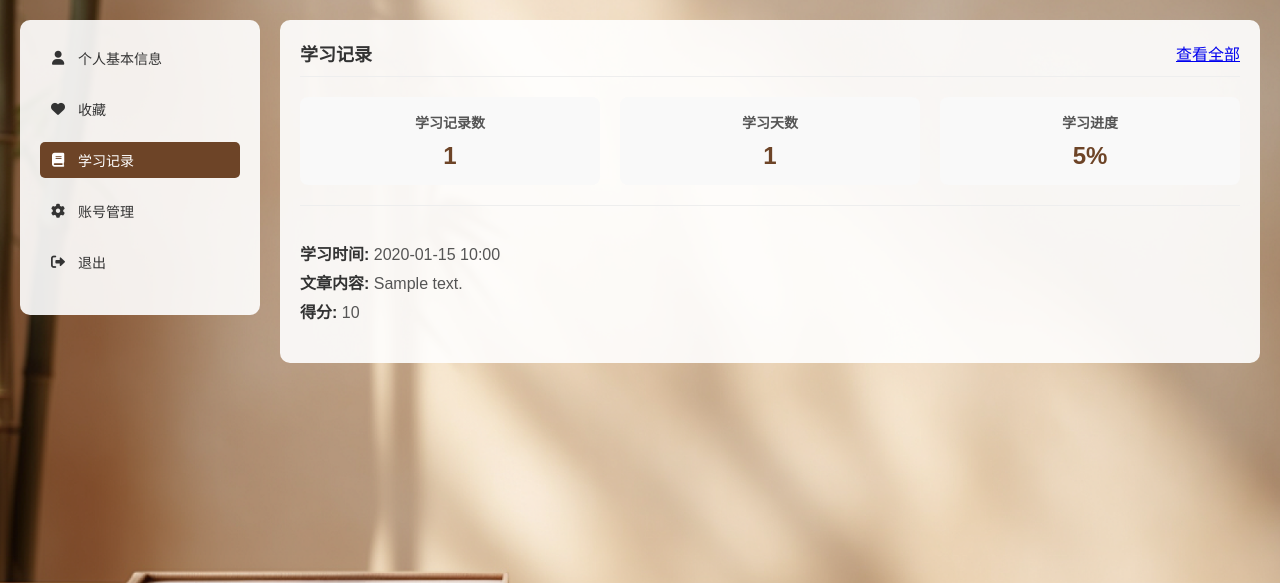
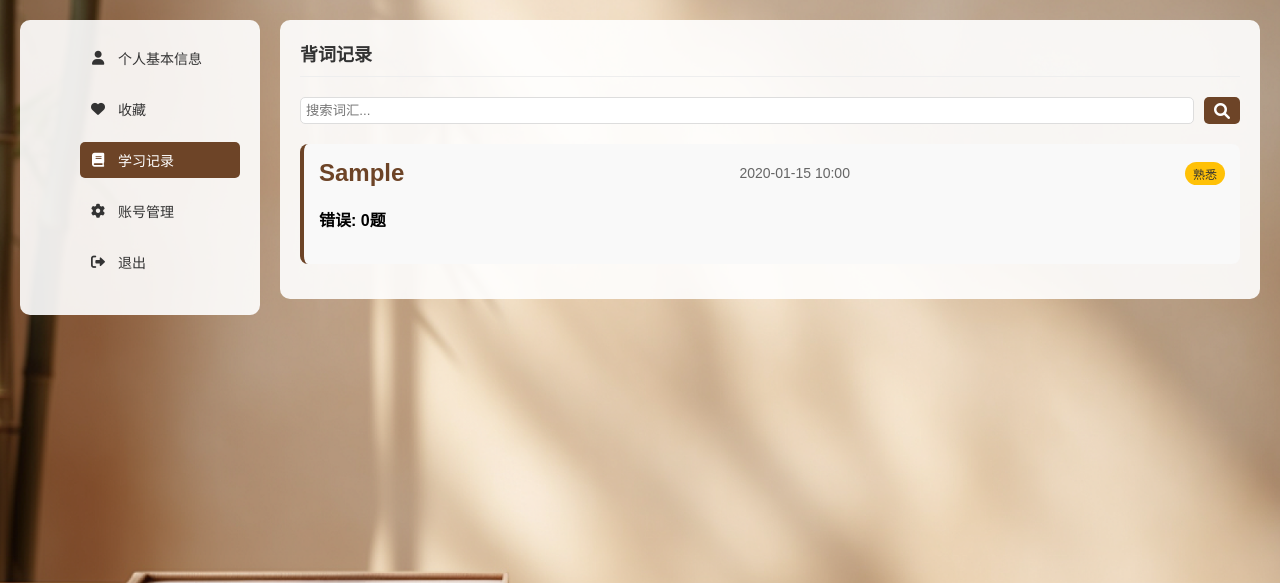
Before and after one commit to Z-feifei/Classical_Chinese_writing_and_reciting_assistant, a Flask app: page /profile in a window 1280 px wide, after a click on "学习记录". Shown: the part 59-642 px from the top of the page. Run offline with Flask 3, Linux system fonts and the light colour scheme; the visitor is signed in with stand-in values (Sample User, id 1); tables that the repository leaves empty hold one stand-in row (values such as "Sample post"); parts of the project's set-up code (start-up, migrations or seed data) failed here and were passed over.

Commit message:
实现了背词记录

```diff
--- a/main.py
+++ b/main.py
@@ -157,6 +157,21 @@ class RecitationProgress(db.Model):
 
     # 关系
     user = db.relationship('User', backref=db.backref('progress', lazy=True, cascade='all, delete-orphan'))
+    particle = db.relationship('LexicalParticle')
+
+# 用户背词记录模型
+class VocabularyRecord(db.Model):
+    __tablename__ = 'vocabulary_records'
+
+    id = db.Column(db.Integer, primary_key=True)
+    user_id = db.Column(db.Integer, db.ForeignKey('users.id'), nullable=False)
+    particle_id = db.Column(db.Integer, db.ForeignKey('lexical_particles.id'), nullable=False)
+    study_time = db.Column(db.DateTime, default=datetime.utcnow)
+    wrong_example_ids = db.Column(db.JSON)  # 存储答错的例句ID
+    correct_answer_ids = db.Column(db.JSON)  # 存储正确答案的释义ID
+    user_answers = db.Column(db.JSON)  # 存储用户选择的答案
+
+    # 关系
     particle = db.relationship('LexicalParticle')
 
 # 验证码存储（实际项目中建议使用Redis）
@@ -487,6 +502,11 @@ def recite():
                     'pos': pos.category
                 })
 
+        # 准备记录错误题目信息
+        wrong_example_ids = []
+        correct_answer_ids = []
+        user_answers = []
+
         # 检查每个例句对应的答案
         for pos in current_particle.parts_of_speech:
             for definition in pos.definitions:
@@ -495,8 +515,20 @@ def recite():
                     if answer_key in answers:
                         selected_def = int(answers[answer_key])
                         is_correct = selected_def == definition.id
+
+                        # 记录用户答案
+                        user_answers.append({
+                            'example_id': example.id,
+                            'selected_answer': selected_def,
+                            'correct_answer': definition.id,
+                            'is_correct': is_correct
+                        })
+
+                        # 记录错误题目
                         if not is_correct:
                             correct = False
+                            wrong_example_ids.append(example.id)
+                            correct_answer_ids.append(definition.id)
 
                         # 记录详情
                         details.append({
@@ -529,6 +561,18 @@ def recite():
             progress.mastery_level = max(0, (progress.mastery_level or 0) - 1)
             flash('部分回答错误，请继续努力！', 'error')
 
+        # 创建学习记录
+        record = VocabularyRecord(
+            user_id=user_id,
+            particle_id=current_particle.id,
+            study_time=datetime.utcnow(),
+            wrong_example_ids=wrong_example_ids,
+            correct_answer_ids=correct_answer_ids,
+            user_answers=user_answers
+        )
+        db.session.add(record)
+
+        # 提交所有数据库更改
         db.session.commit()
 
         # 如果全部正确，移动到下一个词汇
@@ -597,6 +641,65 @@ def recite():
                            progress=progress)
 
 
+@app.route('/api/vocabulary_records', methods=['GET'])
+@login_required
+def get_vocabulary_records():
+    search_term = request.args.get('q', '').strip()
+    user_id = session['user_id']
+
+    # 基础查询
+    base_query = VocabularyRecord.query.filter_by(user_id=user_id)
+
+    # 添加搜索过滤
+    if search_term:
+        base_query = base_query.join(LexicalParticle).filter(
+            LexicalParticle.character.like(f'%{search_term}%')
+        )
+
+    # 按时间排序
+    records = base_query.order_by(VocabularyRecord.study_time.desc()).all()
+
+    # 获取所有相关词汇的ID
+    particle_ids = [record.particle_id for record in records]
+
+    # 一次性查询所有相关词汇的学习进度
+    progress_records = RecitationProgress.query.filter(
+        RecitationProgress.user_id == user_id,
+        RecitationProgress.particle_id.in_(particle_ids)
+    ).all()
+
+    # 创建进度映射字典：particle_id -> progress
+    progress_map = {progress.particle_id: progress for progress in progress_records}
+
+    # 处理记录
+    records_data = []
+    for record in records:
+        particle = LexicalParticle.query.get(record.particle_id)
+
+        # 获取该词汇的学习进度
+        progress = progress_map.get(record.particle_id)
+
+        # 获取错误题目详情
+        wrong_items = []
+        if record.wrong_example_ids and record.correct_answer_ids:
+            for idx, example_id in enumerate(record.wrong_example_ids):
+                example = Example.query.get(example_id)
+                correct_answer = Definition.query.get(record.correct_answer_ids[idx])
+                wrong_items.append({
+                    'example': example.example,
+                    'correct_answer': correct_answer.definition
+                })
+
+        records_data.append({
+            'id': record.id,
+            'study_time': record.study_time.strftime('%Y-%m-%d %H:%M'),
+            'character': particle.character,
+            'mastery_level': progress.mastery_level if progress else 0,
+            'wrong_count': len(record.wrong_example_ids),
+            'wrong_items': wrong_items
+        })
+
+    return jsonify(records_data)
 @app.route('/familiar')
 def familiar():
     file_path = os.path.join(app.static_folder, 'images', 'carousel2.png')
--- a/templates/profile.html
+++ b/templates/profile.html
@@ -51,7 +51,7 @@
         }
         .sidebar-menu {
             list-style: none;
-            padding: 0;
+
             margin: 0;
         }
         .sidebar-menu li {
@@ -67,7 +67,7 @@
             border-radius: 5px;
             transition: background-color 0.3s;
         }
-        .sidebar-menu li a:hover, .sidebar-menu li a.active {
+        .sidebar-menu极 a:hover, .sidebar-menu li a.active {
             background-color: #6d4427;
             color: white;
         }
@@ -146,7 +146,7 @@
         .editable-field {
             display: flex;
             align-items: center;
-            gap: 10px;
+            gap: 10px
         }
         .editable-field input {
             border: 1px solid #ddd;
@@ -175,48 +175,6 @@
         }
         .cancel-btn {
             background-color: #dc3545;
-        }
-        .study-stats {
-            display: flex;
-            gap: 20px;
-            margin-bottom: 20px;
-        }
-        .stat-card {
-            flex: 1;
-            background-color: #f9f9f9;
-            border-radius: 8px;
-            padding: 15px;
-            text-align: center;
-        }
-        .stat-card h3 {
-            margin: 0 0 10px 0;
-            font-size: 14px;
-            color: #555;
-        }
-        .stat-card .value {
-            font-size: 24px;
-            font-weight: bold;
-            color: #6d4427;
-        }
-        .record-list {
-            border-top: 1px solid #eee;
-            padding-top: 15px;
-            max-height: 400px;
-            overflow-y: auto;
-        }
-        .record-item {
-            border-bottom: 1px solid #eee;
-            padding: 15px 0;
-        }
-        .record-item:last-child {
-            border-bottom: none;
-        }
-        .record-item p {
-            margin: 5px 0;
-            color: #555;
-        }
-        .record-item strong {
-            color: #333;
         }
         .action-btn {
             background-color: #6d4427;
@@ -313,6 +271,7 @@
             padding: 5px;
             border: 1px solid #ddd;
             border-radius: 5px;
+            flex: 1;
         }
         .search-box button {
             padding: 5px 10px;
@@ -323,9 +282,77 @@
             cursor: pointer;
         }
 
-        .search-box .show-all-btn {
-            margin-left: 10px;
-            background-color: #28a745;
+        /* 背词记录区域 */
+        .vocabulary-records-container {
+            margin-top: 20px;
+        }
+
+        .vocabulary-record {
+            background-color: #f9f9f9;
+            border-radius: 8px;
+            padding: 15px;
+            margin-bottom: 15px;
+            border-left: 4px solid #6d4427;
+        }
+
+        .record-header {
+            display: flex;
+            justify-content: space-between;
+            align-items: center;
+            margin-bottom: 10px;
+        }
+
+        .character {
+            font-size: 24px;
+            font-weight: bold;
+            color: #6d4427;
+        }
+
+        .study-time {
+            color: #666;
+            font-size: 14px;
+        }
+
+        .mastery {
+            padding: 3px 8px;
+            border-radius: 12px;
+            font-size: 12px;
+            color: white;
+        }
+
+        .mastery-0 { background-color: #dc3545; } /* 陌生 */
+        .mastery-1 { background-color: #ffc107; color: #333; } /* 熟悉 */
+        .mastery-2 { background-color: #28a745; } /* 掌握 */
+
+        .record-details {
+            padding: 10px 0;
+        }
+
+        .wrong-count {
+            font-weight: bold;
+            margin-bottom: 8px;
+        }
+
+        .wrong-items {
+            margin-top: 10px;
+            padding-left: 20px;
+        }
+
+        .wrong-items li {
+            margin-bottom: 10px;
+            padding: 8px;
+            background: #fff8f8;
+            border-left: 3px solid #dc3545;
+        }
+
+        .wrong-example {
+            font-style: italic;
+            color: #333;
+        }
+
+        .correct-answer {
+            color: #28a745;
+            font-weight: 500;
         }
     </style>
     <link rel="stylesheet" href="https://cdnjs.cloudflare.com/ajax/libs/font-awesome/6.0.0/css/all.min.css">
@@ -363,7 +390,7 @@
                     </div>
                     <div class="profile-details">
                         <p><strong>用户名:</strong> {{ user.username }}</p>
-                        <div class="editable-field" id="personal-tag-field">
+                        <div class="editable-field"极="personal-tag-field">
                             <strong>个性标签:</strong>
                             <span>{{ user.personal_tag or '暂无个性标签' }}</span>
                             <input type="text" value="{{ user.personal_tag or '' }}" placeholder="输入个性标签">
@@ -414,43 +441,21 @@
             <!-- 学习记录 -->
             <div id="study-records" class="content-section">
                 <div class="section-header">
-                    <h2>学习记录</h2>
-                    <a href="{{ url_for('history') }}">查看全部</a>
+                    <h2>背词记录</h2>
                 </div>
 
-                <div class="study-stats">
-                    <div class="stat-card">
-                        <h3>学习记录数</h3>
-                        <div class="value">{{ user.study_records|length }}</div>
-                    </div>
-                    <div class="stat-card">
-                        <h3>学习天数</h3>
-                        <div class="value">{{ user.study_records|length }}</div>
-                    </div>
-                    <div class="stat-card">
-                        <h3>学习进度</h3>
-                        <div class="value">{{ (user.study_records|length * 5)|int }}%</div>
+                <!-- 背词记录搜索框 -->
+                <div class="search-box">
+                    <input type="text" id="vocabulary-search" placeholder="搜索词汇...">
+                    <button onclick="loadVocabularyRecords()"><i class="fas fa-search"></i></button>
+                </div>
+
+                <div id="vocabulary-records">
+                    <div class="empty-state">
+                        <i class="fas fa-book"></i>
+                        <p>正在加载背词记录...</p>
                     </div>
                 </div>
-
-                {% if records %}
-                    <div class="record-list">
-                        {% for record in records %}
-                            <div class="record-item">
-                                <p><strong>学习时间:</strong> {{ record.study_time.strftime('%Y-%m-%d %H:%M') }}</p>
-                                <p><strong>文章内容:</strong> {{ record.article_content[:100] }}{% if record.article_content|length > 100 %}...{% endif %}</p>
-                                {% if record.score %}
-                                    <p><strong>得分:</strong> {{ record.score }}</p>
-                                {% endif %}
-                            </div>
-                        {% endfor %}
-                    </div>
-                {% else %}
-                    <div class="empty-state">
-                        <i class="fas fa-book"></i>
-                        <p>暂无学习记录</p>
-                    </div>
-                {% endif %}
             </div>
 
             <!-- 账号管理 -->
@@ -495,6 +500,11 @@
                 this.classList.add('active');
                 const targetId = this.getAttribute('data-target');
                 document.getElementById(targetId).classList.add('active');
+
+                // 如果是学习记录标签，加载背词记录
+                if (targetId === 'study-records') {
+                    loadVocabularyRecords();
+                }
             });
         });
 
@@ -642,11 +652,88 @@
                 favoritesList.innerHTML = `
                     <div class="empty-state">
                         <i class="fas fa-search"></i>
-                        <p>未找到相关收藏</p>
+                        <极>未找到相关收藏</p>
                     </div>
                 `;
             }
         }
+
+        // 加载背词记录
+        function loadVocabularyRecords() {
+            const searchTerm = document.getElementById('vocabulary-search').value || '';
+            const container = document.getElementById('vocabulary-records');
+
+            container.innerHTML = '<div class="empty-state"><i class="fas fa-spinner fa-spin"></i><p>正在加载背词记录...</p></div>';
+
+            fetch(`/api/vocabulary_records?q=${encodeURIComponent(searchTerm)}`)
+                .then(response => response.json())
+                .then(data => {
+                    container.innerHTML = '';
+
+                    if (data.length > 0) {
+                        data.forEach(record => {
+                            // 生成错误题目列表
+                            let wrongItemsHtml = '';
+                            if (record.wrong_items && record.wrong_items.length > 0) {
+                                wrongItemsHtml = '<ul class="wrong-items">';
+                                record.wrong_items.forEach(item => {
+                                    wrongItemsHtml += `
+                                        <li>
+                                            <div class="wrong-example">${item.example}</div>
+                                            <div class="correct-answer">正确答案: ${item.correct_answer}</div>
+                                        </li>
+                                    `;
+                                });
+                                wrongItemsHtml += '</ul>';
+                            }
+
+                            // 掌握度文本和样式
+                            const masteryText = ['陌生', '熟悉', '掌握'][record.mastery_level] || '未知';
+                            const masteryClass = `mastery mastery-${record.mastery_level}`;
+
+                            container.innerHTML += `
+                                <div class="vocabulary-record">
+                                    <div class="record-header">
+                                        <span class="character">${record.character}</span>
+                                        <span class="study-time">${record.study_time}</span>
+                                        <span class="${masteryClass}">${masteryText}</span>
+                                    </div>
+                                    <div class="record-details">
+                                        <div class="wrong-count">
+                                            错误: ${record.wrong_count}题
+                                        </div>
+                                        ${wrongItemsHtml}
+                                    </div>
+                                </div>
+                            `;
+                        });
+                    } else {
+                        container.innerHTML = `
+                            <div class="empty-state">
+                                <i class="fas fa-book"></i>
+                                <p>${searchTerm ? '未找到相关背词记录' : '暂无背词记录'}</p>
+                            </div>
+                        `;
+                    }
+                })
+                .catch(error => {
+                    container.innerHTML = `
+                        <div class="empty-state">
+                            <i class="fas fa-exclamation-triangle"></i>
+                            <p>加载背词记录失败，请重试</p>
+                        </div>
+                    `;
+                    console.error('加载背词记录失败:', error);
+                });
+        }
+
+        // 页面加载时初始化背词记录
+        document.addEventListener('DOMContentLoaded', function() {
+            // 如果当前是学习记录页面，加载数据
+            if (document.querySelector('.nav-link.active')?.getAttribute('data-target') === 'study-records') {
+                loadVocabularyRecords();
+            }
+        });
 
         // 点击模态框外部关闭
         window.onclick = function(event) {
```
Also changed, not shown: utils/initDatabase.py (+15 -0 lines).
